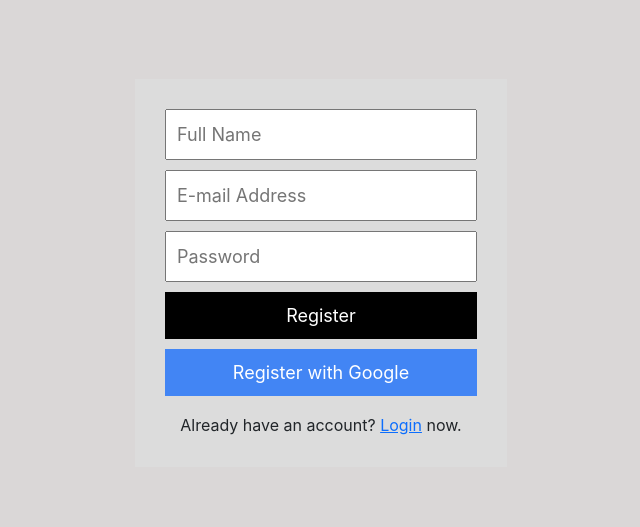
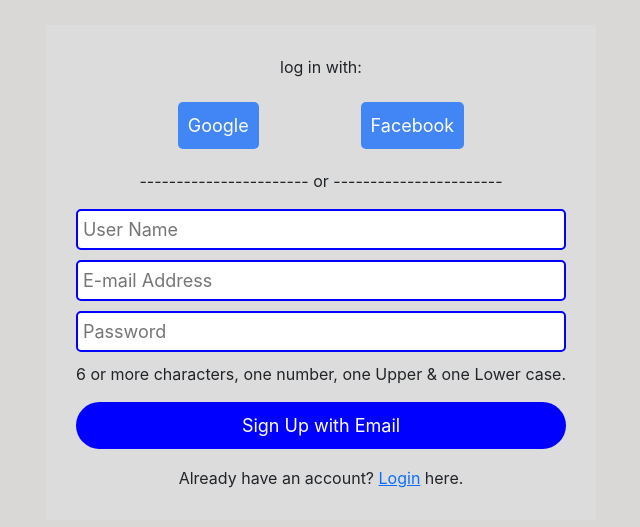
Before and after one commit to ayeniayodeji2009/scissor, a React (Create React App) app: page /register in a window 1280 px wide. Shown: the part 131-658 px from the top of the page, without its empty margins (319-959 px from the left). Built offline with nearby package versions, Linux system fonts and the light colour scheme; no server answers.

Commit message:
Redesign and adjsutment of the Login Sign up page

```diff
--- a/src/auth_user/Login.css
+++ b/src/auth_user/Login.css
@@ -35,11 +35,7 @@
     color: white;
     background-color: #4285f4;
   }
-  .login__google {
-    border-radius: 5px;
-  }
-
-  .login__apple {
+  .login__google, .login__facebook {
     border-radius: 5px;
   }
 
--- a/src/auth_user/Login.js
+++ b/src/auth_user/Login.js
@@ -1,6 +1,6 @@
 import React, { useEffect, useState } from "react";
 import { Link, useNavigate } from "react-router-dom";
-import { auth, logInWithEmailAndPassword, signInWithGoogle } from "../engine/firebase01";
+import { auth, logInWithEmailAndPassword, signInWithGoogle, signInWithFacebook } from "../engine/firebase01";
 import { useAuthState } from "react-firebase-hooks/auth";
 import { throttle } from 'lodash';
 import Navigation from "../components/Navigation";
@@ -40,7 +40,7 @@
       <p>log in with:</p>
         <div className="auth_with_mail">
         <button className="login__btn login__google" onClick={signInWithGoogle}>Google</button>
-        <button className="login__btn login__apple" onClick={signInWithGoogle}>Apple</button>
+        <button className="login__btn login__facebook" onClick={signInWithFacebook}>Facebook</button>
         </div>
         <p>-----------------------  or  -----------------------</p>
         <input type="text" className="login__textBox" value={email} onChange={(e) => setEmail(e.target.value)} placeholder="E-mail Address" />
--- a/src/auth_user/Register.css
+++ b/src/auth_user/Register.css
@@ -13,9 +13,11 @@
     padding: 30px;
   }
   .register__textBox {
-    padding: 10px;
+    padding: 5px;
     font-size: 18px;
     margin-bottom: 10px;
+    border: 2px solid blue;
+    border-radius: 5px;
   }
   .register__btn {
     padding: 10px;
@@ -23,7 +25,8 @@
     margin-bottom: 10px;
     border: none;
     color: white;
-    background-color: black;
+    background-color: blue;
+    border-radius: 25px;
   }
   .register__google {
     background-color: #4285f4;
--- a/src/auth_user/Register.js
+++ b/src/auth_user/Register.js
@@ -7,6 +7,7 @@
   auth,
   registerWithEmailAndPassword,
   signInWithGoogle,
+  signInWithFacebook,
 } from "../engine/firebase01";
 
 import { throttle } from 'lodash';
@@ -42,12 +43,18 @@
   return (
     <div className="register">
       <div className="register__container">
+      <p>log in with:</p>
+        <div className="auth_with_mail">
+        <button className="login__btn login__google" onClick={signInWithGoogle}>Google</button>
+        <button className="login__btn login__facebook" onClick={signInWithFacebook}>Facebook</button>
+        </div>
+        <p>-----------------------  or  -----------------------</p>
         <input
           type="text"
           className="register__textBox"
           value={name}
           onChange={(e) => setName(e.target.value)}
-          placeholder="Full Name"
+          placeholder="User Name"
         />
         <input
           type="text"
@@ -63,17 +70,25 @@
           onChange={(e) => setPassword(e.target.value)}
           placeholder="Password"
         />
+        {/* <input
+          type="password"
+          className="register__textBox"
+          value={password}
+          onChange={(e) => setPassword(e.target.value)}
+          placeholder="Retype Password"
+        /> */}
+        <p>6 or more characters, one number, one Upper & one Lower case.</p>
         <button className="register__btn" onClick={register}>
-          Register
+          Sign Up with Email
         </button>
-        <button
+        {/* <button
           className="register__btn register__google"
           onClick={signInWithGoogle}
         >
           Register with Google
-        </button>
+        </button> */}
         <div>
-          Already have an account? <Link to="/">Login</Link> now.
+          Already have an account? <Link to="/login">Login</Link> here.
         </div>
       </div>
     </div>
--- a/src/engine/firebase01.js
+++ b/src/engine/firebase01.js
@@ -3,6 +3,8 @@
 import { initializeApp } from "firebase/app";
 import {
   GoogleAuthProvider,
+  FacebookAuthProvider,
+  // applyActionCode,
   getAuth,
   signInWithPopup,
   signInWithEmailAndPassword,
@@ -36,6 +38,7 @@
 const auth = getAuth(app); // Initialize Firebase Auth
 const db = getFirestore(app);  // Initialize Firebase Firestore
 const googleProvider = new GoogleAuthProvider(); // Initialize Firebase Google Auth Provider
+const facebookProvider = new FacebookAuthProvider(); // Initialize Firebase Apple Auth Provider
 
 const signInWithGoogle = async () => { // Sign in with Google
   try { // Try to sign in with Google Auth Provider
@@ -56,6 +59,30 @@
     alert(err.message); // Alert error message
   }
 };
+
+
+
+const signInWithFacebook = async () => { // Sign in with Facebook
+  try { // Try to sign in with Facebook Auth Provider
+    const res = await signInWithPopup(auth, facebookProvider); // Sign in with Facebook Auth Provider
+    const user = res.user; // Get user
+    const q = query(collection(db, "users"), where("uid", "==", user.uid)); // Get user data from Firestore
+    const docs = await getDocs(q); // Get user data from Firestore
+    if (docs.docs.length === 0) { // If user does not exist in Firestore
+      await addDoc(collection(db, "users"), { // Add user to Firestore
+        uid: user.uid, // User ID
+        name: user.displayName, // User name
+        authProvider: "facebook", // Authentication provider
+        email: user.email, // User email
+      });
+    }
+  } catch (err) { // If error
+    console.error(err); // Log error
+    alert(err.message); // Alert error message
+  }
+};
+
+
 
 const logInWithEmailAndPassword = async (email, password) => { // Sign in with email and password
   try { // Try to sign in with email and password
@@ -100,6 +127,7 @@
   auth,
   db,
   signInWithGoogle,
+  signInWithFacebook,
   logInWithEmailAndPassword,
   registerWithEmailAndPassword,
   sendPasswordReset,
```
